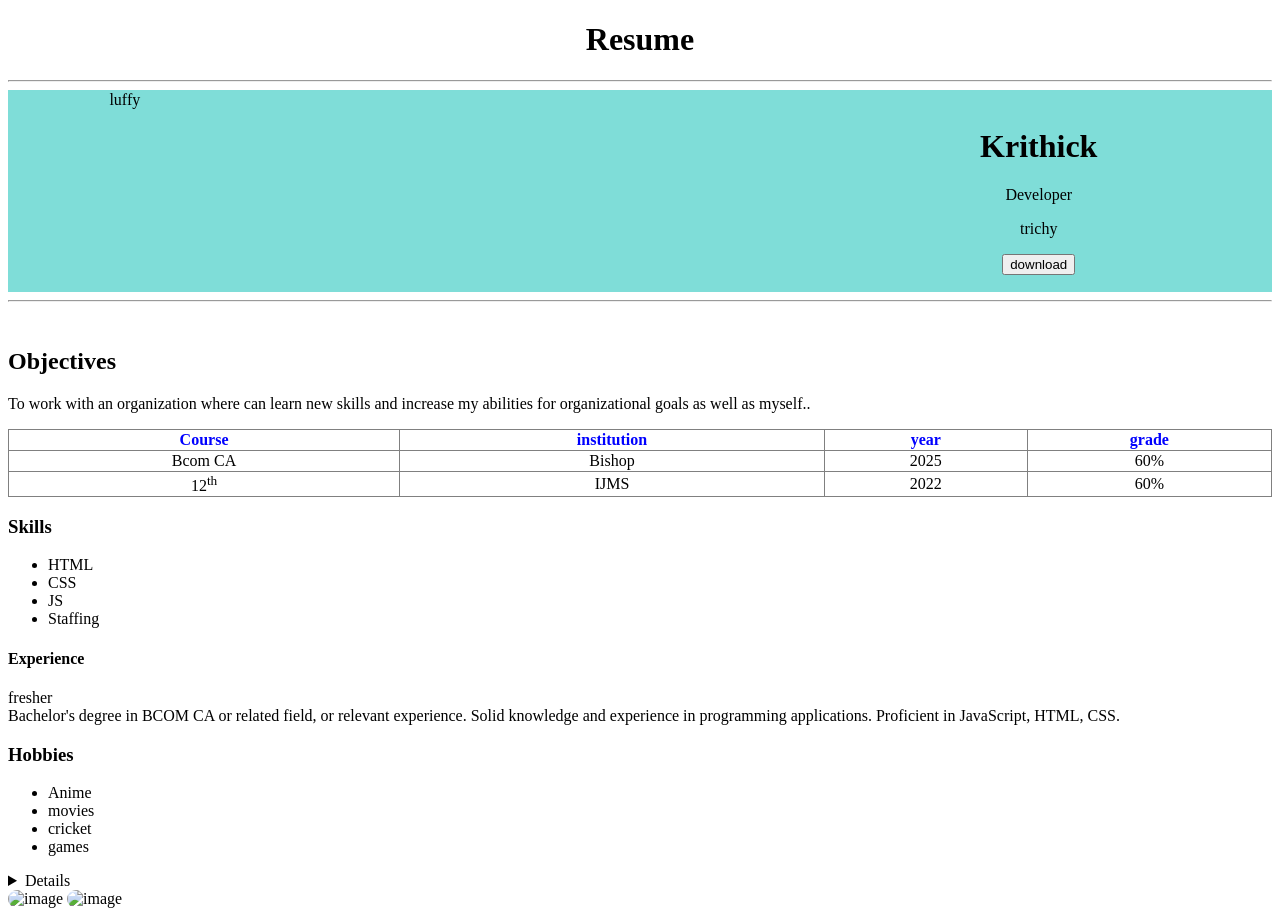
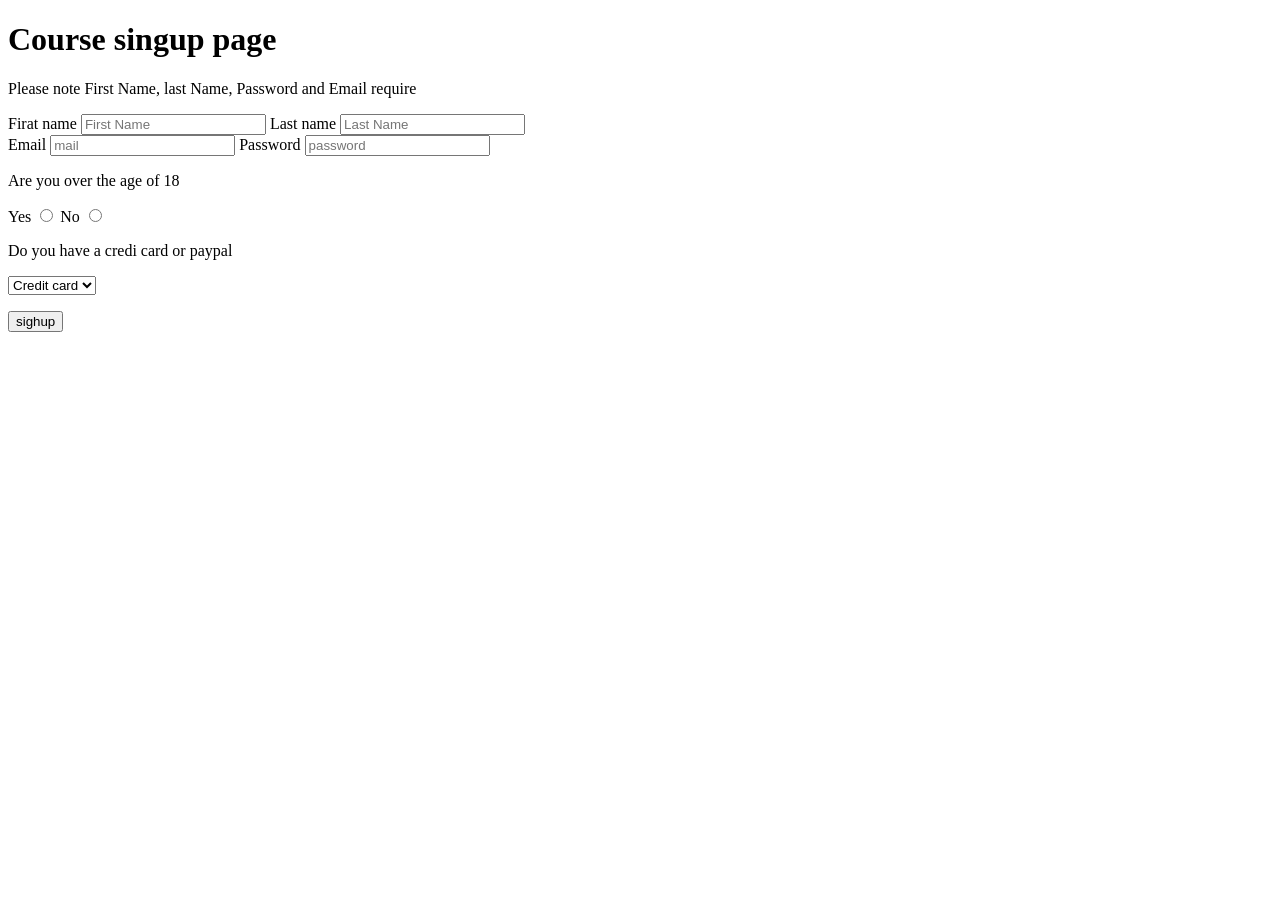
Before and after one commit to Krithicktony/projects, a plain HTML site: page index.html.html in a window 1280 px wide. After the commit the page ends 800 px from the top, so only its background shows below. Drawn offline with Linux system fonts and the light colour scheme.

Commit message:
Add files via upload

```diff
--- a/index.html.html
+++ b/index.html.html
@@ -1,103 +1,36 @@
 <!DOCTYPE html>
-<html>
+<html lang="en">
 <head>
-    <title>My Resume</title>
-    <link rel="stylesheet" href="style.css">
-    <h1>Resume</h1>
-    <link rel="icon" href="image/logo-design_P1_900x420.jpg">
-
-    <style>
-        table{
-            width: 100%;
-            height: auto;
-            align-self: center;
-            border-collapse: collapse;
-        }
-        h1{
-            text-align:center;
-        }
-        td{
-            text-align: center;
-        }
-        img{
-            border-radius: 100px;
-        }
-
-    </style>
-
+    <meta charset="UTF-8">
+    <meta name="viewport" content="width=device-width, initial-scale=1.0">
+    <title>Webpage</title>
 </head>
 <body>
-    <hr>
-    <table style= "background-color: rgb(127, 221, 216);"   >
-        <th>
-            <td><img  style="float: left;"  height="200" width="200" src="image/luffy.png" alt="luffy" >
-            </td>
-            <td align ="center"> <div>
-                <h1>Krithick</h1>
-                <p>Developer</p>
-                <p>trichy</p>
-                <button>download</button>
+    <h1>Course singup page</h1>
 
-                </div>
-            </td>
-        </th>
-    </table>
-<hr>
+    <p>Please note First Name, last Name, Password and Email require</p>
+    <form action="" method="get">
+    <label for="First name">Firat name</label>
+    <input id="First name" type="text" name="" placeholder="First Name">
+    <label for="Last name">Last name</label>
+    <input id="Last name" type="text" name="" placeholder="Last Name"><br>
+    <label for="mail">Email</label>
+    <input id="mail" type="email" name="useremail" placeholder="mail">
+    <label for="Password">Password</label>
+    <input id="Password" type="password" placeholder="password" name="pass">
+    <p>Are you over the age of 18</p>
+    <label for="yes">Yes</label>
+    <input id="yes" type="radio" name="yes/no" value="yes">
+    <label for="no">No</label>
+    <input id="no" type="radio" name="yes/no" value="yes">
+    <p>Do you have a credi card or paypal</p>
+    <select name="payment" id="">
+        <option value="Credit card">Credit card</option>
+        <option value="paypal">paypal</option>
+    </select>
+    <p></p>
+        <input type="submit" name="" value="sighup">
+    </form>
 
-<!--Header ends-->
-<br>
-<div>
-<h2>Objectives</h2>
-<p>To work with an organization where can learn new skills and increase my abilities for organizational    goals as well as myself..</p></div>
-    <table border="solid black" >
-
-        <th style="color: blue;">Course</th>
-        <th style="color: blue;">institution</th>
-        <th style="color: blue;">year</th>
-        <th style="color: blue;">grade</th>
-
-        <tr>
-            <td>Bcom CA</td>
-            <td>Bishop</td>
-            <td>2025</td>
-            <td>60%</td>
-        </tr>
-        <tr>
-            <td>12<sup>th</sup></td>
-            <td>IJMS</td>
-            <td>2022</td>
-            <td>60%</td>
-        </tr>
-    </table>
-    <h3>Skills</h3>
-            <ul>
-
-            <li>HTML</li>
-            <li>CSS</li>
-            <li>JS</li>
-            <Li>Staffing</Li>
-        </ul>
-
-     <h4>Experience </h4>
-     <p> fresher <br>
-        Bachelor's degree in BCOM CA or related field, or relevant experience. Solid knowledge and experience in programming applications. Proficient in JavaScript, HTML, CSS.</p>
-    <h3>Hobbies</h3>
-    <ul>
-        <li>Anime</li>
-        <li>movies</li>
-        <li>cricket</li>
-        <li>games</li>
-    </ul>
-       <Details>
-        <address>Trichy</address>
-        <p>mobile:12345678 <br>
-          education: Degree:BCOM CA <br>
-          Email:rifxncxvn@gmail.com <br>
-          LinkedIn:dasfdgdfgdgfhg
-        </p>
-
-    </Details>
-    <img src="image/Email.png" alt="image">
-    <img src="image/netin.png" alt="image">
 </body>
 </html>
```
